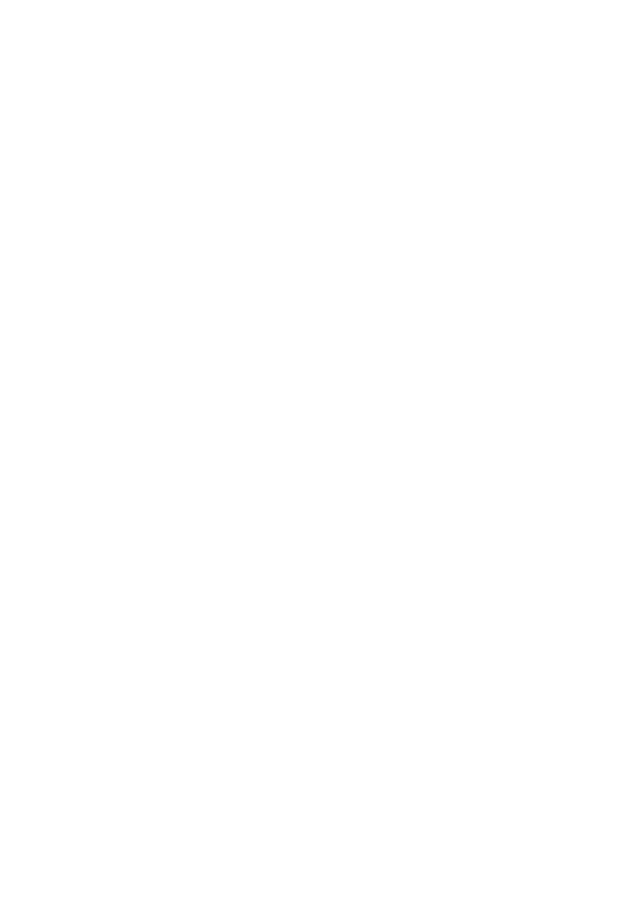
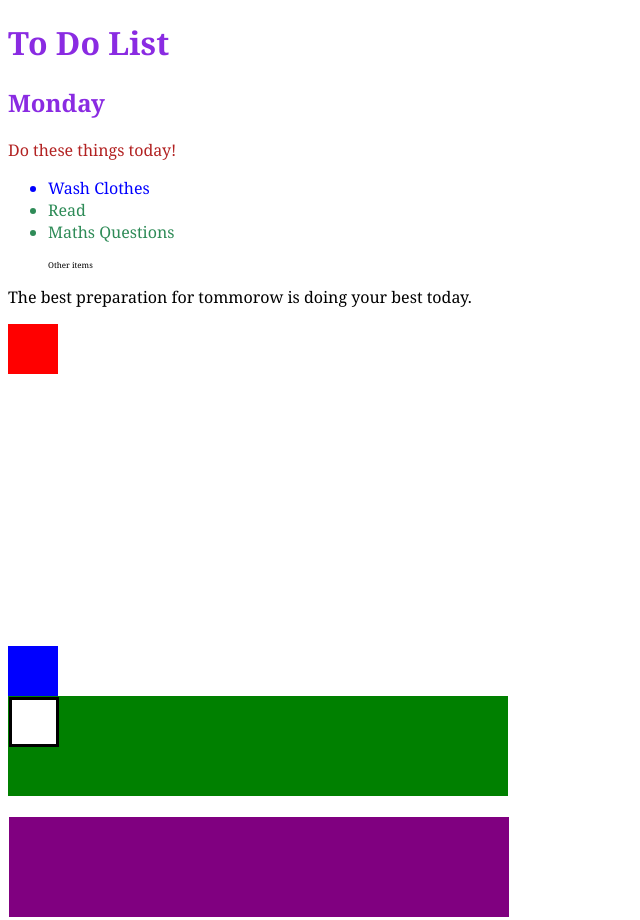
Before and after one commit to deyybid/-webDev, a plain HTML site: page Front-End Web Development/CSS Course/index.html in a window 1280 px wide. Shown: the whole page, without its empty margins (0-640 px from the left). Before the commit the page ends 800 px from the top, so only its background shows below. Drawn offline with Linux system fonts and the light colour scheme.

Commit message:
add css learning course

```diff
--- a/Front-End Web Development/CSS Course/index.html
+++ b/Front-End Web Development/CSS Course/index.html
@@ -0,0 +1,49 @@
+<!DOCTYPE html>
+<html lang="en">
+
+<head>
+    <meta charset="UTF-8">
+    <meta name="viewport" content="width=device-width, initial-scale=1.0">
+    <meta name="keywords" content="CSS Course, Web Development, Programming">
+    <meta name="description" content="This is a course for CSS.">
+    <meta name="author" content="David Aaron Del Rosario">
+    <title>CSS Course</title>
+    <!-- <link rel="shortcut icon" href="favicon.ico" type="image/x-icon"> -->
+    <link rel="stylesheet" href="style.css">
+</head>
+
+<body>
+    <h1>To Do List</h1>
+    <h2>Monday</h2>
+    <div class="box">
+        <p class="done">Do these things today!</p>
+        <ul class="list">
+            <li>Wash Clothes</li>
+            <li class="done">Read</li>
+            <li class="done">Maths Questions</li>
+        </ul>
+    </div>
+
+    <ul>
+        <p class="done">Other items</p>
+    </ul>
+    <p>The best preparation for tommorow is doing your best today.</p>
+
+    <div class="static-post">
+
+    </div>
+<br>
+
+    <div class="relative-post"></div>
+
+    <div class="parent">
+  <div class="child"></div>
+
+  <div class="fixed-post"></div>
+
+  <div class="stick-post"></div>
+</div>
+
+</body>
+
+</html>
--- a/Front-End Web Development/CSS Course/style.css
+++ b/Front-End Web Development/CSS Course/style.css
@@ -0,0 +1,78 @@
+* {
+    font-family: Cambria;
+    box-sizing: border-box;
+}
+body {
+    height: 150vh;
+}
+/* Group */
+h1, h2 {
+    color: blueviolet !important;
+}
+
+/* Direct Child */
+.box > p {
+    color: firebrick;
+}
+
+/* Decendant (Grandchildren)*/
+.box li {
+    color: blue;
+}
+
+/* Chaining */
+li.done {
+    color: seagreen;
+}
+
+/* Combining Combiners */
+ul p.done {
+    font-size: 0.5rem;
+}
+
+.static-post {
+    height: 50px;
+    width: 50px;
+    border: 1px solid red;
+    background-color: red;
+    position: static;
+    top: 100px;
+}
+
+
+.relative-post {
+    height: 50px;
+    width: 50px;
+    border: 1px solid blue;
+    background-color: blue;
+    position: relative;
+    margin-top: 250px;
+}
+
+.parent {
+    position: relative;
+  height: 100px;
+    width: 500px;
+    border: 1px solid green;
+    background-color: green;
+
+}
+
+.child {
+    height: 50px;
+    width: 50px;
+    border: 3px solid black;
+    background-color: white;
+  position: absolute;
+  top: 0;
+  left: 0;
+}
+
+.fixed-post {
+position: fixed;
+  height: 100px;
+    width: 500px;
+    border: 1px solid purple;
+    background-color: purple;
+    margin-top: 120px;
+}
```
Also changed, not shown: Front-End Web Development/_HTML Course/Capstone Project/index.html (+3 -1 lines), 1 other file.
